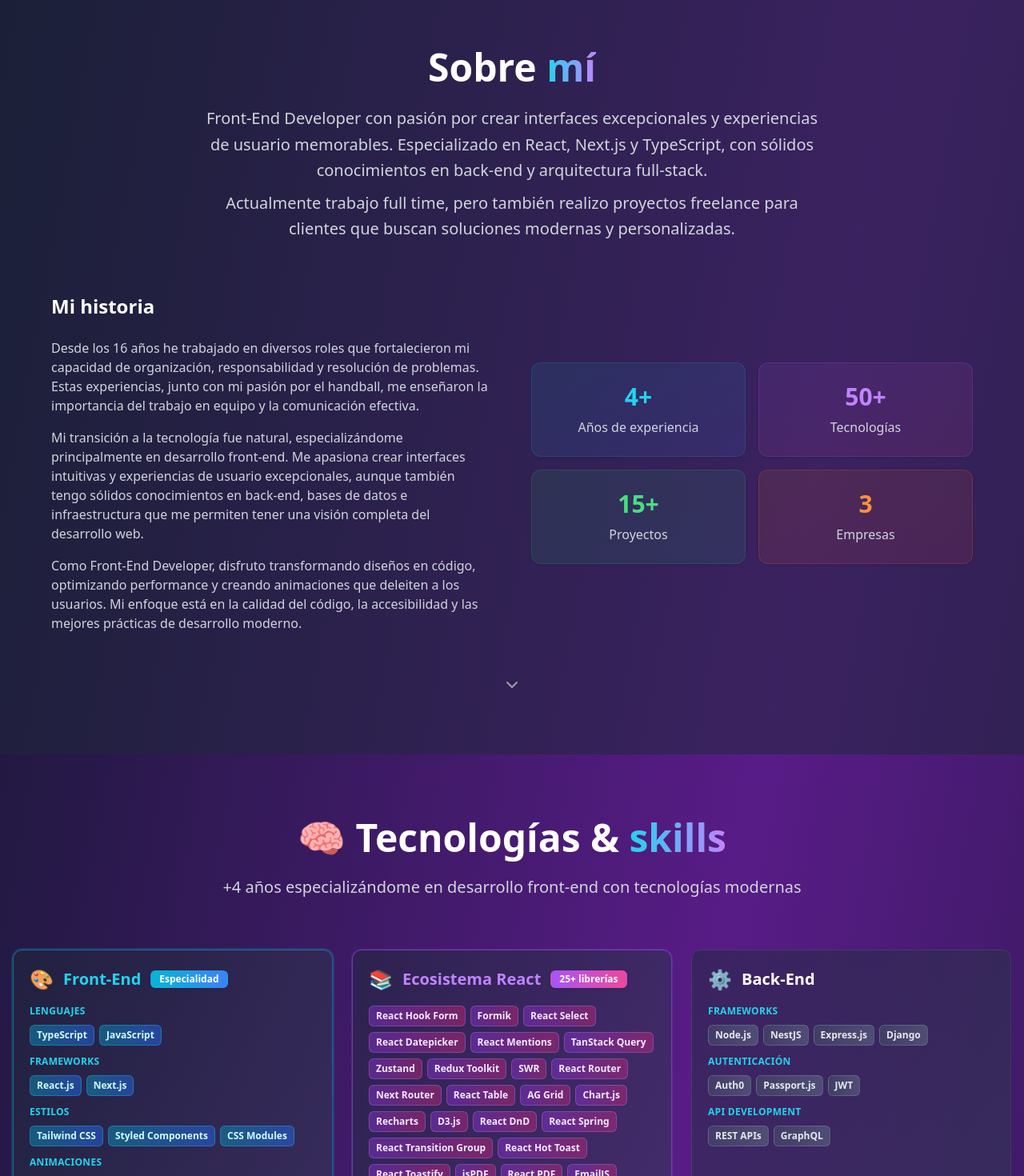
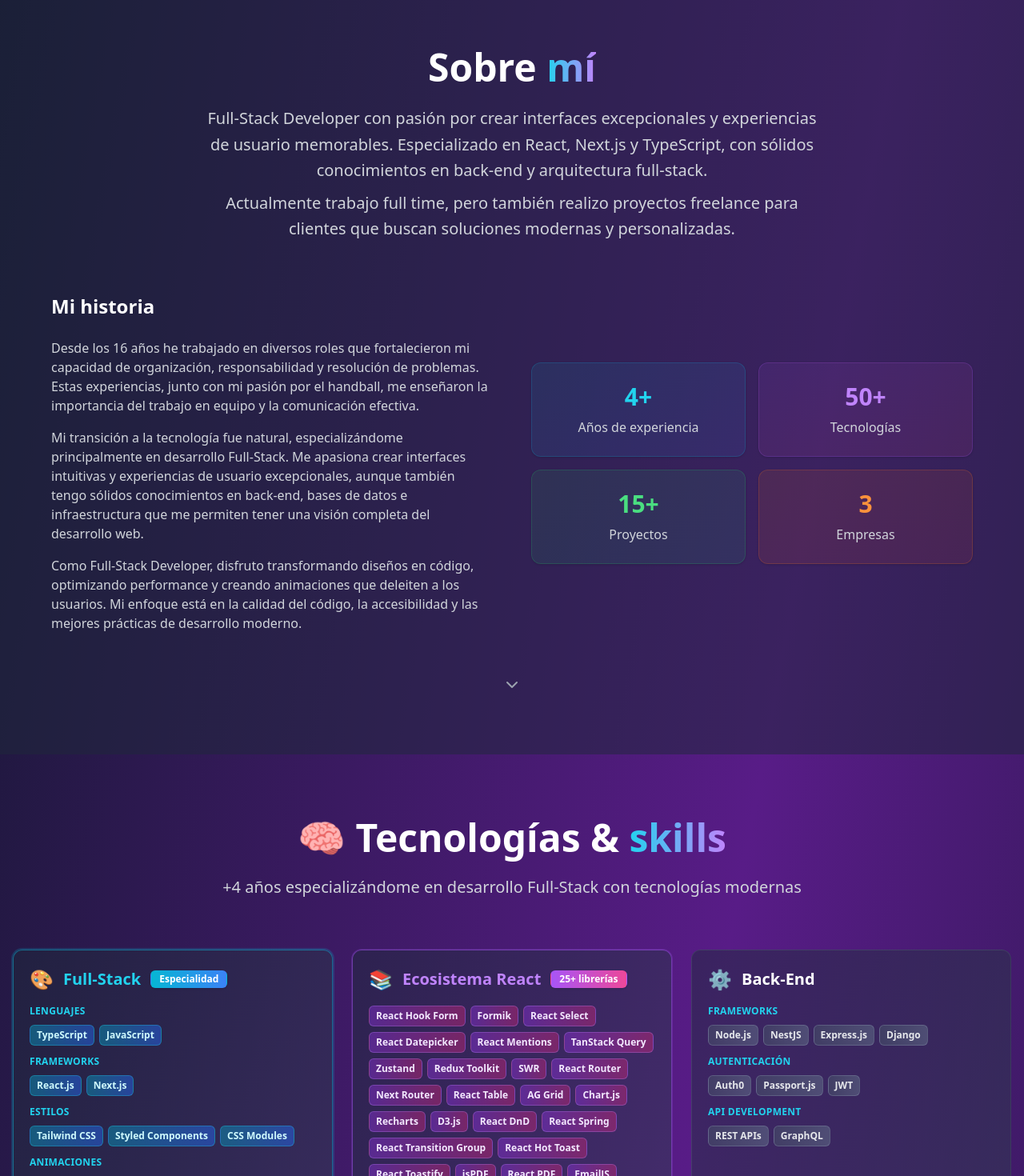
Before and after one commit to EzequielDiaz1/portfolio-ediaz, a Next.js app: page / in a window 1280 px wide. Shown: the part 820-2290 px from the top of the page at 80% size. Built offline with nearby package versions, Linux system fonts and the light colour scheme.

Commit message:
Actualiza el título y la descripción en varios archivos para reflejar el cambio de rol a Full-Stack Developer. Se modifican secciones del portafolio y se ajustan descripciones en componentes como AboutSection, HeroSection y SkillsSection, mejorando la coherencia del contenido.

```diff
--- a/app/PortfolioClient.tsx
+++ b/app/PortfolioClient.tsx
@@ -71,7 +71,7 @@ export default function PortfolioClient() {
 
   const skillsData = {
     frontend: {
-      title: "Front-End",
+      title: "Full-Stack",
       icon: "🎨",
       skills: [
         { name: "TypeScript", category: "Lenguajes" },
@@ -280,7 +280,7 @@ export default function PortfolioClient() {
   const experience = [
     {
       company: "Mitrol",
-      position: "Front-end Developer Ssr.",
+      position: "Full-Stack Developer Ssr.",
       period: "Enero 2023 - Actualidad",
       location: "Buenos Aires, Argentina (remoto)",
       duration: `${(() => {
@@ -296,7 +296,7 @@ export default function PortfolioClient() {
         }`.trim();
       })()}`,
       description:
-        "Desarrollo de interfaces modernas y eficientes para productos core utilizados en centros de contacto. Trabajo como parte del equipo responsable del front-end de aplicaciones críticas dentro del ecosistema Mitrol, enfocándome en la creación de soluciones escalables y de alto rendimiento. Utilizo tecnologías como React, Next.js y TypeScript para diseñar experiencias de usuario intuitivas, manteniendo buenas prácticas de accesibilidad, rendimiento y mantenibilidad del código. Colaboro estrechamente con diseñadores, product owners y equipos de back-end para implementar funcionalidades clave que impactan directamente en la operación diaria de empresas que gestionan grandes volúmenes de atención al cliente.",
+        "Desarrollo de interfaces modernas y eficientes para productos core utilizados en centros de contacto. Trabajo como parte del equipo responsable del Full-Stack de aplicaciones críticas dentro del ecosistema Mitrol, enfocándome en la creación de soluciones escalables y de alto rendimiento. Utilizo tecnologías como React, Next.js y TypeScript para diseñar experiencias de usuario intuitivas, manteniendo buenas prácticas de accesibilidad, rendimiento y mantenibilidad del código. Colaboro estrechamente con diseñadores, product owners y equipos de back-end para implementar funcionalidades clave que impactan directamente en la operación diaria de empresas que gestionan grandes volúmenes de atención al cliente.",
       tech: [
         "React",
         "Next.js",
@@ -370,7 +370,7 @@ export default function PortfolioClient() {
               </span>
             </h2>
             <p className="text-xl text-gray-300 max-w-3xl mx-auto leading-relaxed">
-              Front-End Developer con pasión por crear interfaces excepcionales
+              Full-Stack Developer con pasión por crear interfaces excepcionales
               y experiencias de usuario memorables. Especializado en React,
               Next.js y TypeScript, con sólidos conocimientos en back-end y
               arquitectura full-stack.{" "}
@@ -402,14 +402,14 @@ export default function PortfolioClient() {
                 </p>
                 <p>
                   Mi transición a la tecnología fue natural, especializándome
-                  principalmente en desarrollo front-end. Me apasiona crear
+                  principalmente en desarrollo Full-Stack. Me apasiona crear
                   interfaces intuitivas y experiencias de usuario excepcionales,
                   aunque también tengo sólidos conocimientos en back-end, bases
                   de datos e infraestructura que me permiten tener una visión
                   completa del desarrollo web.
                 </p>
                 <p>
-                  Como Front-End Developer, disfruto transformando diseños en
+                  Como Full-Stack Developer, disfruto transformando diseños en
                   código, optimizando performance y creando animaciones que
                   deleiten a los usuarios. Mi enfoque está en la calidad del
                   código, la accesibilidad y las mejores prácticas de desarrollo
--- a/app/layout.tsx
+++ b/app/layout.tsx
@@ -14,8 +14,8 @@ const geistMono = localFont({
 });
 
 export const metadata: Metadata = {
-  title: "Ezequiel Diaz - Front-end Developer",
-  description: "Portfolio de Ezequiel Diaz, Front-end Developer especializado en React, Next.js y experiencia en backend.",
+  title: "Ezequiel Diaz - Full-Stack Developer",
+  description: "Portfolio de Ezequiel Diaz, Full-Stack Developer especializado en React, Next.js y experiencia en backend.",
 };
 
 export default function RootLayout({
--- a/app/page.tsx
+++ b/app/page.tsx
@@ -2,13 +2,13 @@ import PortfolioClient from "./PortfolioClient"
 
 // Metadatos específicos para la página principal
 export const metadata = {
-  title: "Ezequiel Diaz - Front-end Developer | Portfolio",
+  title: "Ezequiel Diaz - Full-Stack Developer | Portfolio",
   description:
     "Portfolio de Ezequiel Diaz, Full Stack Developer con 4+ años de experiencia en React, Next.js, TypeScript y Node.js. Especializado en e-commerce y aplicaciones SaaS.",
   keywords:
-    "Ezequiel Diaz, Full Stack Developer, React Developer, Next.js, TypeScript, Node.js, Portfolio, Front-end Developer, Back-end Developer, Full Stack Developer, React Developer, Next.js, TypeScript, Node.js, Portfolio, Córdoba Argentina",
+    "Ezequiel Diaz, Full Stack Developer, React Developer, Next.js, TypeScript, Node.js, Portfolio, Full-Stack Developer, Back-end Developer, Full Stack Developer, React Developer, Next.js, TypeScript, Node.js, Portfolio, Córdoba Argentina",
   openGraph: {
-    title: "Ezequiel Diaz - Front-end Developer",
+    title: "Ezequiel Diaz - Full-Stack Developer",
     description: "Descubre mis proyectos y experiencia como Full Stack Developer",
     images: ["/og-image-home.jpg"],
   },
--- a/components/AboutSection.tsx
+++ b/components/AboutSection.tsx
@@ -23,7 +23,7 @@ const AboutSection: React.FC<AboutSectionProps> = ({ scrollToSection }) => (
           <span className="bg-gradient-to-r from-cyan-400 to-purple-400 bg-clip-text text-transparent">mí</span>
         </h2>
         <p className="text-xl text-gray-300 max-w-3xl mx-auto leading-relaxed">
-          Front-End Developer con pasión por crear interfaces excepcionales y experiencias de usuario memorables. Especializado en React, Next.js y TypeScript, con sólidos conocimientos en back-end y arquitectura full-stack. <span className="block mt-2">Actualmente trabajo full time, pero también realizo proyectos freelance para clientes que buscan soluciones modernas y personalizadas.</span>
+          Full-Stack Developer con pasión por crear interfaces excepcionales y experiencias de usuario memorables. Especializado en React, Next.js y TypeScript, con sólidos conocimientos en back-end y arquitectura full-stack. <span className="block mt-2">Actualmente trabajo full time, pero también realizo proyectos freelance para clientes que buscan soluciones modernas y personalizadas.</span>
         </p>
       </motion.div>
       <div className="grid md:grid-cols-2 gap-12 items-center">
@@ -39,10 +39,10 @@ const AboutSection: React.FC<AboutSectionProps> = ({ scrollToSection }) => (
               Desde los 16 años he trabajado en diversos roles que fortalecieron mi capacidad de organización, responsabilidad y resolución de problemas. Estas experiencias, junto con mi pasión por el handball, me enseñaron la importancia del trabajo en equipo y la comunicación efectiva.
             </p>
             <p>
-              Mi transición a la tecnología fue natural, especializándome principalmente en desarrollo front-end. Me apasiona crear interfaces intuitivas y experiencias de usuario excepcionales, aunque también tengo sólidos conocimientos en back-end, bases de datos e infraestructura que me permiten tener una visión completa del desarrollo web.
+              Mi transición a la tecnología fue natural, especializándome principalmente en desarrollo Full-Stack. Me apasiona crear interfaces intuitivas y experiencias de usuario excepcionales, aunque también tengo sólidos conocimientos en back-end, bases de datos e infraestructura que me permiten tener una visión completa del desarrollo web.
             </p>
             <p>
-              Como Front-End Developer, disfruto transformando diseños en código, optimizando performance y creando animaciones que deleiten a los usuarios. Mi enfoque está en la calidad del código, la accesibilidad y las mejores prácticas de desarrollo moderno.
+              Como Full-Stack Developer, disfruto transformando diseños en código, optimizando performance y creando animaciones que deleiten a los usuarios. Mi enfoque está en la calidad del código, la accesibilidad y las mejores prácticas de desarrollo moderno.
             </p>
           </div>
         </motion.div>
--- a/components/HeroSection.tsx
+++ b/components/HeroSection.tsx
@@ -68,7 +68,7 @@ const HeroSection: React.FC<HeroSectionProps> = ({ scrollToSection, y, opacity }
       </motion.h1>
       <motion.p initial={{ opacity: 0, y: 30 }} animate={{ opacity: 1, y: 0 }} transition={{ duration: 0.8, delay: 0.4 }} className="text-xl md:text-2xl text-gray-300 mb-8 max-w-2xl mx-auto">
         <Typewriter
-          words={['Front-End Developer 🚀🧙']}
+          words={['Full-Stack Developer 🚀🧙']}
           loop={1}
           cursor
           cursorStyle="_"
--- a/components/ProjectsSection.tsx
+++ b/components/ProjectsSection.tsx
@@ -40,7 +40,7 @@ const ProjectsSection: React.FC<ProjectsSectionProps> = ({ projects, scrollToSec
           </span>
         </h2>
         <p className="text-xl text-gray-300 max-w-3xl mx-auto">
-          Algunos de mis trabajos más importantes que demuestran mi experiencia en desarrollo front-end y full-stack
+          Algunos de mis trabajos más importantes que demuestran mi experiencia en desarrollo Full-Stack y full-stack
         </p>
       </motion.div>
       <div className="space-y-20">
--- a/components/SkillsSection.tsx
+++ b/components/SkillsSection.tsx
@@ -32,7 +32,7 @@ const SkillsSection: React.FC<SkillsSectionProps> = ({ skillsData, scrollToSecti
           <span className="bg-gradient-to-r from-cyan-400 to-purple-400 bg-clip-text text-transparent">skills</span>
         </h2>
         <p className="text-xl text-gray-300 max-w-3xl mx-auto">
-          +4 años especializándome en desarrollo front-end con tecnologías modernas
+          +4 años especializándome en desarrollo Full-Stack con tecnologías modernas
         </p>
       </motion.div>
       <div className="grid lg:grid-cols-2 xl:grid-cols-3 gap-6">
--- a/components/seo-head.tsx
+++ b/components/seo-head.tsx
@@ -9,8 +9,8 @@ interface SEOHeadProps {
 }
 
 export default function SEOHead({
-  title = "Ezequiel Diaz - Front-end Developer",
-  description = "Front-end Developer con 4+ años de experiencia en React, Next.js, TypeScript y Node.js",
+  title = "Ezequiel Diaz - Full-Stack Developer",
+  description = "Full-Stack Developer con 4+ años de experiencia en React, Next.js, TypeScript y Node.js",
   image = "/og-image.jpg",
   url = "https://ezequieldiaz.dev",
   type = "website",
```
Also changed, not shown: public/manifest.json.
